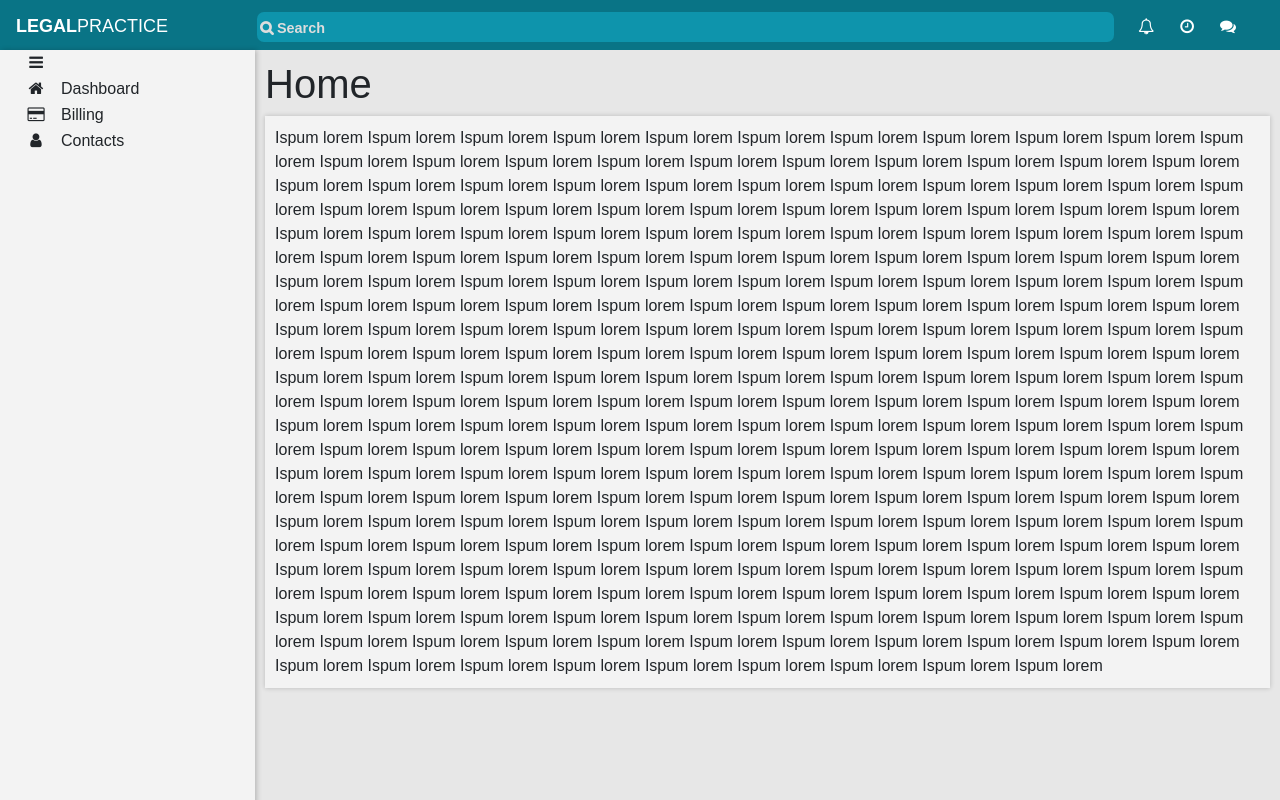
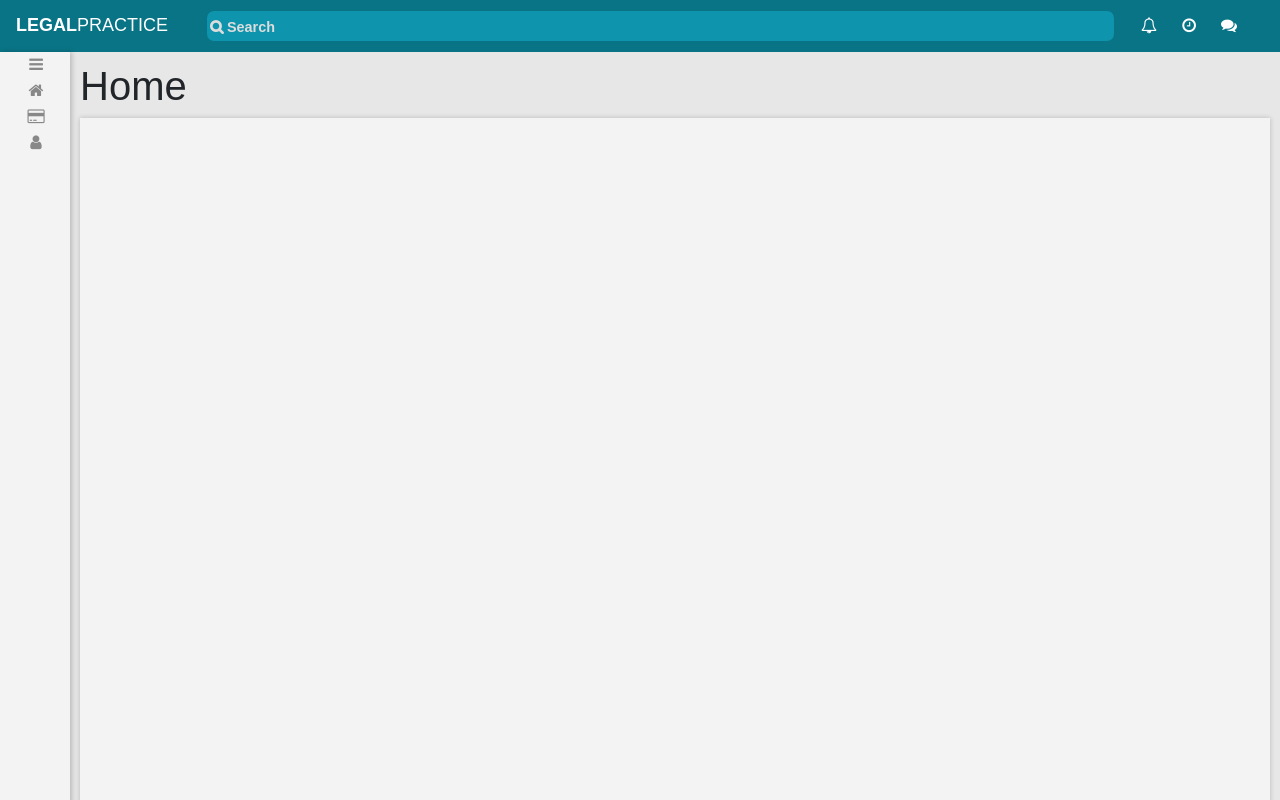
Before and after one commit to loganeb/savvy-react-proj, a React app: page / in a window 1280 px wide. Built offline with nearby package versions, Linux system fonts and the light colour scheme.

Commit message:
Update appearance through index.scss

```diff
--- a/src/components/Layout.tsx
+++ b/src/components/Layout.tsx
@@ -39,7 +39,6 @@ class Layout extends React.Component <{}, LayoutState> {
         });
     }
 
-
     public sideBar() {
         if (this.state.sideBarVisible) {
             return(
--- a/src/components/Menu.tsx
+++ b/src/components/Menu.tsx
@@ -10,7 +10,7 @@ class Menu extends React.Component <RouteComponentProps, MenuState> {
     constructor() {
         super();
         this.state = {
-            collapsed: false,
+            collapsed: true,
             subMenuId: "",
         };
 
@@ -36,7 +36,6 @@ class Menu extends React.Component <RouteComponentProps, MenuState> {
 
     public toggleSubMenu = (id: string) => (): void => {
         const subMenu = document.getElementById(id);
-        // Sub-menu behavior when menu is not collapsed
         if (!this.state.collapsed) {
             // Blur menu item and no other item selected
             if (id.length === 0) {
@@ -47,22 +46,7 @@ class Menu extends React.Component <RouteComponentProps, MenuState> {
                 subMenu.style.display = "none";
                 return;
             }
-            // Current menu item selected
-            if (this.state.subMenuId === id) {
-                subMenu.style.display = "none";
-                this.setState({
-                    subMenuId: "",
-                });
-                return;
-            }
-            // New menu item selected
-            subMenu.style.display = "inline";
-            this.setState({
-                subMenuId: id,
-            });
-            return;
         }
-        // Sub-menu behavior when menu is collapsed
         if (this.state.collapsed) {
             // Blur menu item and no other item selected
             if (id.length === 0) {
@@ -74,21 +58,21 @@ class Menu extends React.Component <RouteComponentProps, MenuState> {
                 });
                 return;
             }
-            // Current menu item selected
-            if (this.state.subMenuId === id) {
-                subMenu.style.display = "none";
-                this.setState({
-                    subMenuId: "",
-                });
-                return;
-            }
-            // New menu item selected
-            subMenu.style.display = "inline";
+        }
+        // Current menu item selected
+        if (this.state.subMenuId === id) {
+            subMenu.style.display = "none";
             this.setState({
-                subMenuId: id,
+                subMenuId: "",
             });
             return;
         }
+        // New menu item selected
+        subMenu.style.display = "inline";
+        this.setState({
+            subMenuId: id,
+        });
+        return;
     }
 
     public toggleCollapse(): void {
@@ -108,12 +92,19 @@ class Menu extends React.Component <RouteComponentProps, MenuState> {
         return (this.state.collapsed ? " menu-collapsed" : "");
     }
 
+    public toggleButton() {
+        if (!this.state.collapsed) {
+            return (<i className="fa fa-arrow-left" aria-hidden="true" />);
+        }
+        return (<i className="fa fa-bars" aria-hidden="true" />);
+    }
+
     public render() {
         return(
             <nav className={"Menu col" + this.isCollapsed()}>
                 <ul className="menu-items" id="menu-items">
                     <button className="collapse-btn menu-btn btn" onClick={this.toggleCollapse}>
-                        <i className="fa fa-bars" aria-hidden="true" />
+                        {this.toggleButton()}
                     </button>
                     <li>
                         <button className="menu-btn btn" onClick={this.navigate("/")}>
--- a/src/components/SidebarExamples.tsx
+++ b/src/components/SidebarExamples.tsx
@@ -24,10 +24,8 @@ export const Messages = () => {
                 >
                     <strong>Message from:</strong> Bob
                 </button>
-                <div className="collapse" id="msg1">
-                    <div className="card card-body">
+                <div className="collapse message-body" id="msg1">
                         Hi, I would like to confirm our 4:00 PM meeting.
-                    </div>
                 </div>
             </li>
         </ul>
@@ -37,14 +35,6 @@ export const Messages = () => {
 export const Transactions = () => {
     return(
         <div className="row">
-            <div className="col">
-                <h5>Account</h5>
-                <ul className="transaction-list">
-                    <li>Bob's Burgers</li>
-                    <li>Megacorp</li>
-                    <li>Roger, Smith &amp; Brown</li>
-                </ul>
-            </div>
             <div className="col">
                 <h5>Amount</h5>
                 <ul className="transaction-list">
--- a/src/pages/Home.tsx
+++ b/src/pages/Home.tsx
@@ -4,56 +4,7 @@ const Home = () => {
     return(
         <div>
         <h1> Home </h1>
-        <div className="page-body">
-            Ispum lorem Ispum lorem Ispum lorem Ispum lorem Ispum lorem
-            Ispum lorem Ispum lorem Ispum lorem Ispum lorem Ispum lorem
-            Ispum lorem Ispum lorem Ispum lorem Ispum lorem Ispum lorem
-            Ispum lorem Ispum lorem Ispum lorem Ispum lorem Ispum lorem
-            Ispum lorem Ispum lorem Ispum lorem Ispum lorem Ispum lorem
-            Ispum lorem Ispum lorem Ispum lorem Ispum lorem Ispum lorem
-            Ispum lorem Ispum lorem Ispum lorem Ispum lorem Ispum lorem
-            Ispum lorem Ispum lorem Ispum lorem Ispum lorem Ispum lorem
-            Ispum lorem Ispum lorem Ispum lorem Ispum lorem Ispum lorem
-            Ispum lorem Ispum lorem Ispum lorem Ispum lorem Ispum lorem
-            Ispum lorem Ispum lorem Ispum lorem Ispum lorem Ispum lorem
-            Ispum lorem Ispum lorem Ispum lorem Ispum lorem Ispum lorem
-            Ispum lorem Ispum lorem Ispum lorem Ispum lorem Ispum lorem
-            Ispum lorem Ispum lorem Ispum lorem Ispum lorem Ispum lorem
-            Ispum lorem Ispum lorem Ispum lorem Ispum lorem Ispum lorem
-            Ispum lorem Ispum lorem Ispum lorem Ispum lorem Ispum lorem
-            Ispum lorem Ispum lorem Ispum lorem Ispum lorem Ispum lorem
-            Ispum lorem Ispum lorem Ispum lorem Ispum lorem Ispum lorem
-            Ispum lorem Ispum lorem Ispum lorem Ispum lorem Ispum lorem
-            Ispum lorem Ispum lorem Ispum lorem Ispum lorem Ispum lorem
-            Ispum lorem Ispum lorem Ispum lorem Ispum lorem Ispum lorem
-            Ispum lorem Ispum lorem Ispum lorem Ispum lorem Ispum lorem
-            Ispum lorem Ispum lorem Ispum lorem Ispum lorem Ispum lorem
-            Ispum lorem Ispum lorem Ispum lorem Ispum lorem Ispum lorem
-            Ispum lorem Ispum lorem Ispum lorem Ispum lorem Ispum lorem
-            Ispum lorem Ispum lorem Ispum lorem Ispum lorem Ispum lorem
-            Ispum lorem Ispum lorem Ispum lorem Ispum lorem Ispum lorem
-            Ispum lorem Ispum lorem Ispum lorem Ispum lorem Ispum lorem
-            Ispum lorem Ispum lorem Ispum lorem Ispum lorem Ispum lorem
-            Ispum lorem Ispum lorem Ispum lorem Ispum lorem Ispum lorem
-            Ispum lorem Ispum lorem Ispum lorem Ispum lorem Ispum lorem
-            Ispum lorem Ispum lorem Ispum lorem Ispum lorem Ispum lorem
-            Ispum lorem Ispum lorem Ispum lorem Ispum lorem Ispum lorem
-            Ispum lorem Ispum lorem Ispum lorem Ispum lorem Ispum lorem
-            Ispum lorem Ispum lorem Ispum lorem Ispum lorem Ispum lorem
-            Ispum lorem Ispum lorem Ispum lorem Ispum lorem Ispum lorem
-            Ispum lorem Ispum lorem Ispum lorem Ispum lorem Ispum lorem
-            Ispum lorem Ispum lorem Ispum lorem Ispum lorem Ispum lorem
-            Ispum lorem Ispum lorem Ispum lorem Ispum lorem Ispum lorem
-            Ispum lorem Ispum lorem Ispum lorem Ispum lorem Ispum lorem
-            Ispum lorem Ispum lorem Ispum lorem Ispum lorem Ispum lorem
-            Ispum lorem Ispum lorem Ispum lorem Ispum lorem Ispum lorem
-            Ispum lorem Ispum lorem Ispum lorem Ispum lorem Ispum lorem
-            Ispum lorem Ispum lorem Ispum lorem Ispum lorem Ispum lorem
-            Ispum lorem Ispum lorem Ispum lorem Ispum lorem Ispum lorem
-            Ispum lorem Ispum lorem Ispum lorem Ispum lorem Ispum lorem
-            Ispum lorem Ispum lorem Ispum lorem Ispum lorem Ispum lorem
-            Ispum lorem Ispum lorem Ispum lorem Ispum lorem Ispum lorem
-        </div>
+            <div className="page-body" />
         </div>
     );
 };
--- a/src/static/scss/index.scss
+++ b/src/static/scss/index.scss
@@ -1,5 +1,5 @@
 $header-height: 50px;
-$brand-width: 225px;
+$brand-width: 175px;
 $content-bg: rgb(243, 243, 243);
 $element-border: 1px solid rgba(0,0,0,0.1);
 $body-box-shadow: 0px 0px 5px rgba(0,0,0,0.2);
@@ -31,7 +31,7 @@ body{
 }
 
 .Header{
-    height: $header-height;
+    min-height: $header-height;
     background: rgb(9, 116, 134);
     color: #fff;
     width: 100%;
@@ -72,17 +72,20 @@ body{
         display: flex;
         justify-content: flex-end;
 
-        button{
+        .btn{
             color: #fff;
+            width: 40px;
+            padding: 5px;
+        }
 
-            :hover{
-                color: #bbb;
-            }
+        .btn:focus{
+            background: rgba(0,0,0,0.4);
+            color: #fff;
         }
     }
 
 
-}
+}// end .Header
 
 .Menu{
     max-width: $brand-width + 30;
@@ -99,11 +102,13 @@ body{
 
     .menu-btn{
         padding: 0;
+        color: #888;
 
         i{ width: 40px; }
 
         .menu-text{
             padding: 5px;
+            color: #555;
         }
     }
 
@@ -117,6 +122,7 @@ body{
     .sub-menu{
         display: none;
         position: relative;
+        color: #555;
 
         ul{
           list-style: none;
@@ -126,7 +132,7 @@ body{
         }
 
     }
-}
+}// end .Menu
 
 .menu-collapsed{
     max-width: 70px;
@@ -146,12 +152,14 @@ body{
 
         ul{
             padding: 10px;
+            margin: 0;
         }
     }
-}
+}// end .menu-collapsed
 
 .Sidebar {
     max-width: 300px;
+    min-width: 200px;
     padding: 5px;
 
     .sidebar-header{
@@ -160,7 +168,8 @@ body{
         align-items: center;
         flex-direction: row;
         flex-wrap: nowrap;
-        font-size: 1.3em;
+        font-size: 1em;
+        font-weight: bold;
         padding-left: 10px;
 
         i{
@@ -172,7 +181,7 @@ body{
     .sidebar-body{
         background: $content-bg;
         height: 100%;
-        padding: 5px;
+        padding: 10px;
         box-shadow: $body-box-shadow;
     }
 
@@ -180,17 +189,45 @@ body{
         list-style: none;
         border: $element-border;
         border-radius: 5px;
+        padding: 10px;
+        margin: 0;
     }
-}
+
+    .transaction-list{
+        list-style: none;
+        padding: 0;
+        margin: 0;
+        font-size: 0.8em;
+    }
+
+    .message-btn{
+        width: 100%;
+    }
+
+    .message-body{
+        border: 1px solid rgba(0,0,0,0.1);
+        padding: 10px;
+        background: #fff;
+    }
+}// end .Sidebar
 
 .Page{
     height: 1000px;
     overflow-y: scroll;
     padding: 10px;
+    min-width: 0px;
 
     .page-body{
         background: $content-bg;
         box-shadow: $body-box-shadow;
         padding: 10px;
+        min-height: 100vh;
+        width: 100%;
+    }
+}// end .Page
+
+@media only screen and (max-width: 600px){
+    .searchbar{
+        display: none;
     }
 }
```
